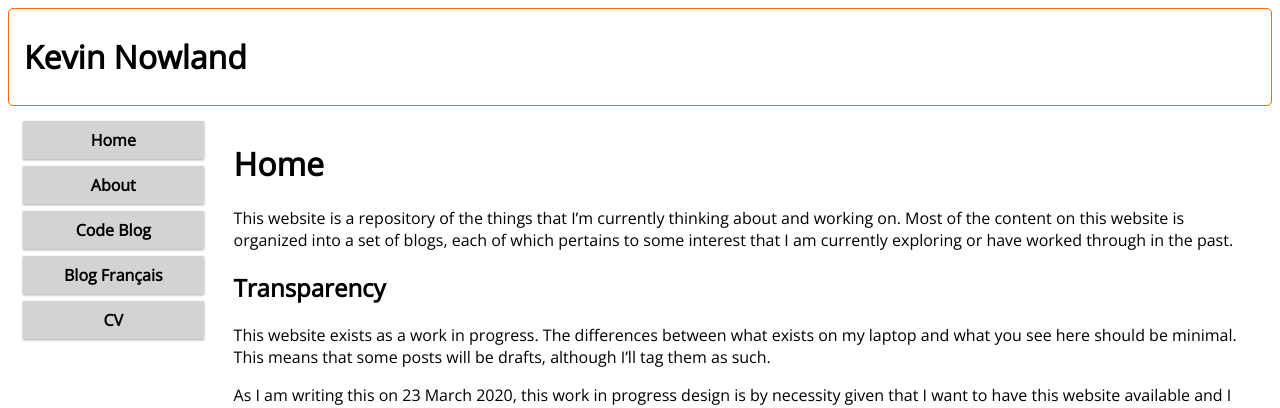
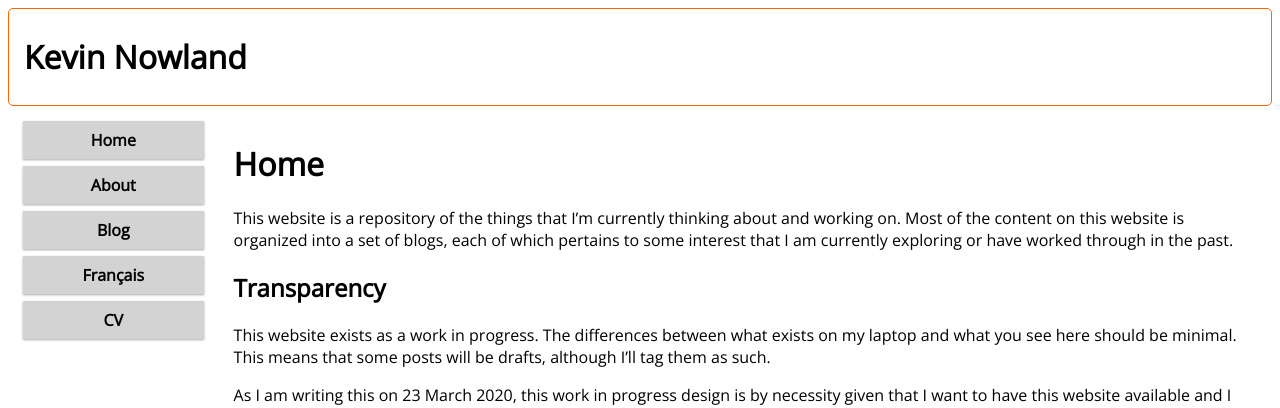
Before and after one commit to kevinnowland/kevinnowland.github.io, a Jekyll site: the page built from index.md, in a window 1280 px wide. Shown: the top 408 px of the page. Built offline with Jekyll 4.4.1, drawn with Linux system fonts in a browser that asks for light colours.

Commit message:
change some links

```diff
--- a/_layouts/default.html
+++ b/_layouts/default.html
@@ -44,8 +44,8 @@
         </li>
         <li><a href="/">Home</a> </li>
         <li><a href="/about">About</a></li>
-        <li><a href="/code">Code Blog</a></li>
-        <li><a href="/français">Blog Français</a></li>
+        <li><a href="/code">Blog</a></li>
+        <li><a href="/français">Français</a></li>
         <li><a href="/cv">CV</a></li>
       </ul><!-- main -->
 
```
